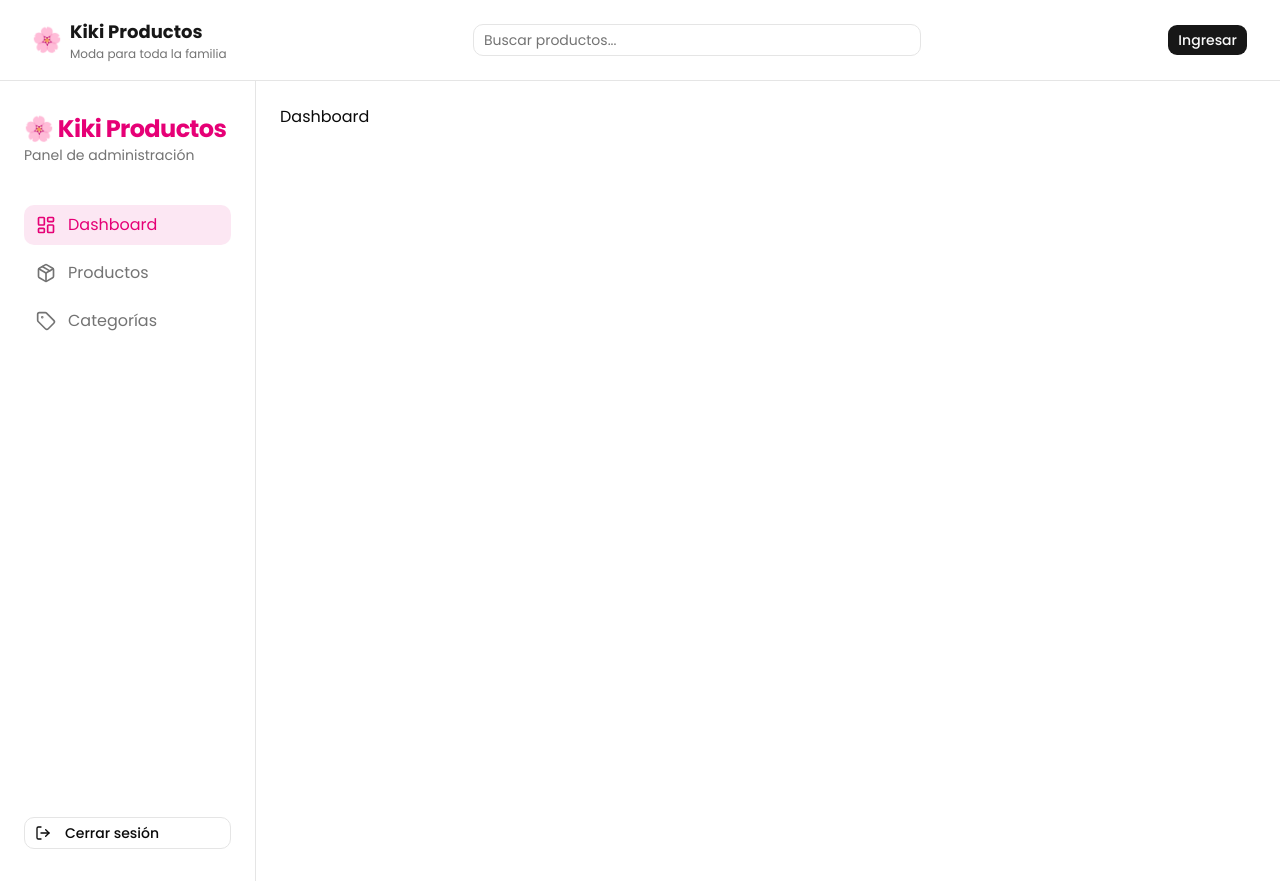
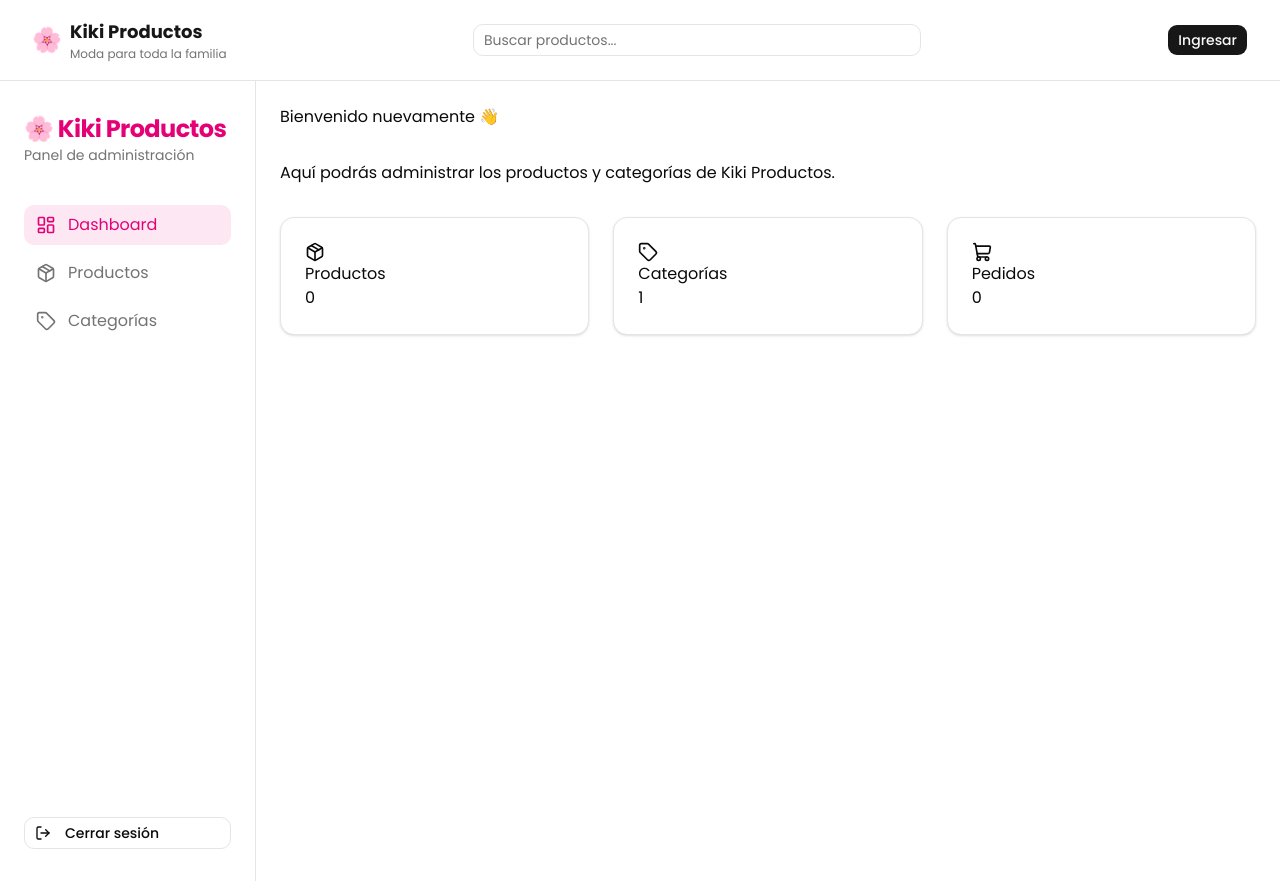
Before and after one commit to jhoanCampo94/Kiki-productos, a Next.js app: page /admin in a window 1280 px wide. Built offline with nearby package versions, Linux system fonts and the light colour scheme.

Commit message:
feat: add admin dashboard overview

```diff
--- a/app/admin/page.tsx
+++ b/app/admin/page.tsx
@@ -1,10 +1,13 @@
+import DashboardStats from "@/components/admin/DashboardStats";
 
 
 export default async function Home() {
 
   return (
-    <div>
-      Dashboard
-    </div>
+    <main className="space-y-8">
+      <h1>Bienvenido nuevamente 👋</h1>
+      <p>Aquí podrás administrar los productos y categorías de Kiki Productos.</p>
+      <DashboardStats />
+    </main>
   );
 }
--- /dev/null
+++ b/components/admin/DashboardStats.tsx
@@ -0,0 +1,20 @@
+import { stats } from "./stats"
+import StatCard from "./StatCard";
+
+export default function DashboardStats() {
+
+  return (
+    <div className="grid grid-cols-1 md:grid-cols-2 xl:grid-cols-3 gap-6">
+      {
+        stats.map((stat) => (
+          <StatCard
+            key={stat.title}
+            Icon={stat.icon}
+            title={stat.title}
+            value={stat.value}
+          />
+        ))
+      }
+    </div>
+  )
+}
--- /dev/null
+++ b/components/admin/StatCard.tsx
@@ -0,0 +1,24 @@
+import { LucideIcon } from "lucide-react";
+
+type StatsProps = {
+  title: string;
+  value: number;
+  Icon: LucideIcon
+}
+
+export default function StatCard({ title, value, Icon }: StatsProps) {
+  return (
+    <div className="rounded-xl
+      border
+      bg-card
+      p-6
+      shadow-sm
+      hover:shadow-md
+      transition"
+    >
+      {<Icon className="h-5 w-5" />}
+      <h2>{title}</h2>
+      <p>{value}</p>
+    </div>
+  )
+}
--- /dev/null
+++ b/components/admin/stats.ts
@@ -0,0 +1,20 @@
+import { DashboardStat } from "@/types/dashboardStat";
+import { Package, ShoppingCart, Tag } from "lucide-react";
+
+export const stats: DashboardStat[] = [
+  {
+    title: "Productos",
+    value: 0,
+    icon: Package,
+  },
+  {
+    title: "Categorías",
+    value: 1,
+    icon: Tag,
+  },
+  {
+    title: "Pedidos",
+    value: 0,
+    icon: ShoppingCart,
+  },
+];
--- /dev/null
+++ b/types/dashboardStat.ts
@@ -0,0 +1,7 @@
+import { LucideIcon } from "lucide-react";
+
+export type DashboardStat = {
+    title: string;
+    value: number;
+    icon: LucideIcon;
+}
```
